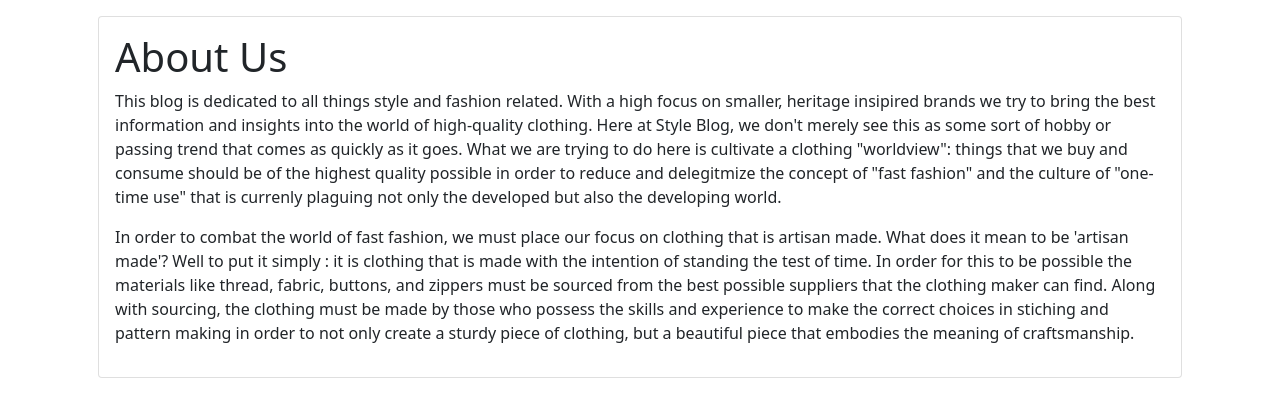
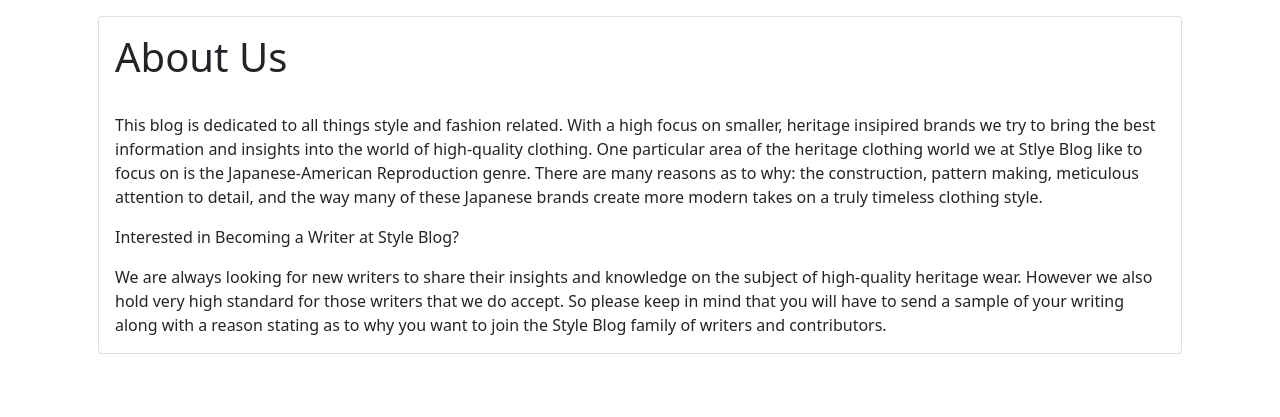
Before and after one commit to snyderae13/Blog-with-Translator, a Django app: page /about/ in a window 1280 px wide. Shown: the part 56-473 px from the top of the page. Run offline with Django 4.2, Linux system fonts and the light colour scheme.

Commit message:
another post and about us changed

```diff
--- a/templates/about.html
+++ b/templates/about.html
@@ -39,9 +39,10 @@
         <div class="card m-3">
             <div class="card-body">
                 <h1 class="card-title">About Us</h1> {% google_translate %}
-                <p class="card-text">This blog is dedicated to all things style and fashion related. With a high focus on smaller, heritage insipired brands we try to bring the best information and insights into the world of high-quality clothing. Here at Style Blog, we don't merely see this as some sort of hobby or passing trend that comes as quickly as it goes. What we are trying to do here is cultivate a clothing "worldview": things that we buy and consume should be of the highest quality possible in order to reduce and delegitmize the concept of "fast fashion" and the culture of "one-time use" that is currenly plaguing not only the developed but also the developing world. </p>
-                <p class="card-text">In order to combat the world of fast fashion, we must place our focus on clothing that is artisan made. What does it mean to be 'artisan made'? Well to put it simply : it is clothing that is made with the intention of standing the test of time. In order for this to be possible the materials like thread, fabric, buttons, and zippers must be sourced from the best possible suppliers that the clothing maker can find. Along with sourcing, the clothing must be made by those who possess the skills and experience to make the correct choices in stiching and pattern making in order to not only create a sturdy piece of clothing, but a beautiful piece that embodies the meaning of craftsmanship.</p>
-                <p class="card-text"></p>
+                <br>
+                <p class="card-text">This blog is dedicated to all things style and fashion related. With a high focus on smaller, heritage insipired brands we try to bring the best information and insights into the world of high-quality clothing. One particular area of the heritage clothing world we at Stlye Blog like to focus on is the Japanese-American Reproduction genre. There are many reasons as to why: the construction, pattern making, meticulous attention to detail, and the way many of these Japanese brands create more modern takes on a truly timeless clothing style. </p>
+                <p class="card-text"><bold>Interested in Becoming a Writer at Style Blog?</bold></p>
+                <p class="card-text"> We are always looking for new writers to share their insights and knowledge on the subject of high-quality heritage wear. However we also hold very high standard for those writers that we do accept. So please keep in mind that you will have to send a sample of your writing along with a reason stating as to why you want to join the Style Blog family of writers and contributors.</p>
             </div>
         </div>
     </div>
--- a/templates/blog.html
+++ b/templates/blog.html
@@ -3,6 +3,7 @@
 <html lang="en">
 
 <head>
+    {% load google_translate %}
     <meta charset="utf-8">
     <meta name="viewport" content="width=device-width, initial-scale=1">
 
@@ -39,7 +40,8 @@
     <div class="container">
         <div class="card m-3">
             <div class="card-body">
-                <h1 class="card-title">{{post.title}}</h1>
+                <h1 class="card-title">{{post.title}}</h1> {% google_translate %}
+                <br>
                 <h6 class="card-subtitle mb-2 text-muted"> By : {{post.author|title}}</h4>
                     <p class="card-text">{{post.content}}</p>
 
```
